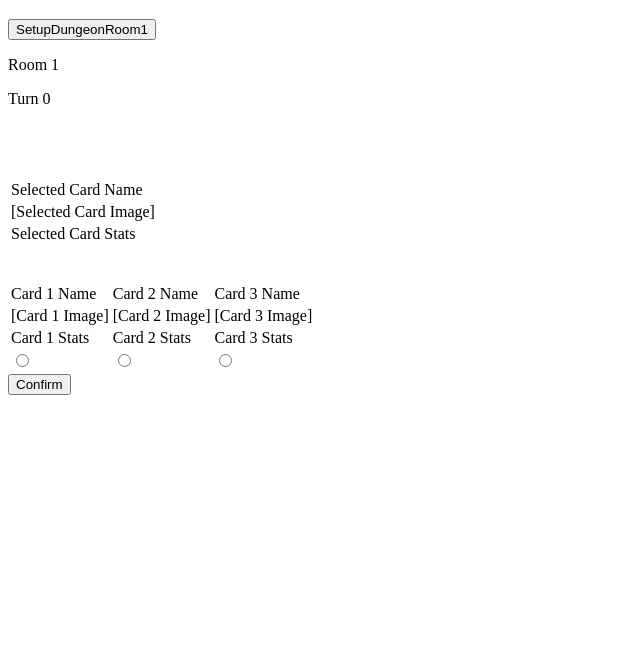
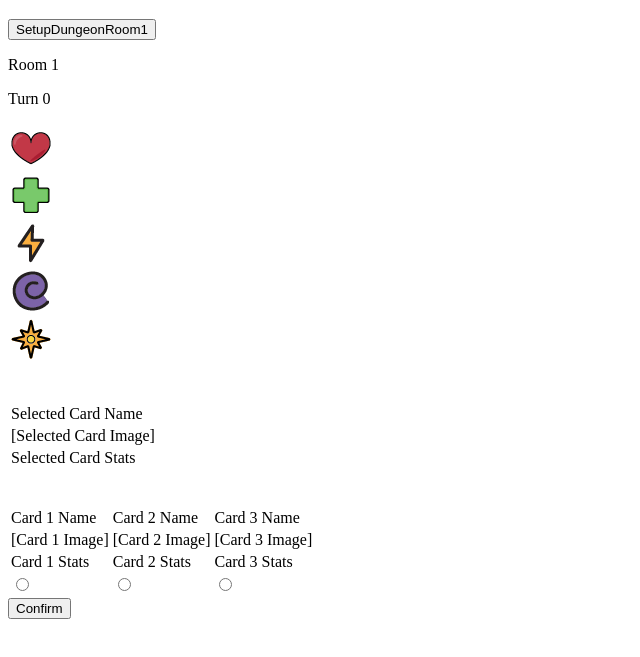
Before and after one commit to TheFoolUpright/DungeonShowdown, a website: page www/game.html in a window 1280 px wide. Shown: the part 61-718 px from the top of the page, without its empty margins (0-640 px from the left). Drawn offline with Linux system fonts and the light colour scheme; no server answers.

Commit message:
added pngs to stats

```diff
--- a/www/game.html
+++ b/www/game.html
@@ -10,11 +10,29 @@
     <h1>Dungeon Showdown</h1> <input type="button" value="SetupDungeonRoom1" name="SetupDungeonRoom1" onclick="SetupDungeon()">
     <p id="roomId">Room 1</p>
     <p id="showdownTurn">Turn 0</p>
-    <div id="maxHealth"></div>
-    <div id="currentHealth"></div>
-    <div id="energy"></div>
-    <div id="insight"></div>
-    <div id="damage"></div><br>
+
+    <table>
+        <tr id="maxHealthContainer">
+            <td><img src="../Assets/Art/UI/1x/Max Health.png" alt="Max Health Icon" width="40" height="40"></td>
+            <td><p id="maxHealth"></p></td>
+        </tr>
+        <tr id="currentHealthContainer">
+            <td><img src="../Assets/Art/UI/1x/CurrentHealth.png" alt="Current Health Icon" width="40" height="40"></td>
+            <td><p id="currentHealth"></p></td>
+        </tr>
+        <tr id="energyContainer">
+            <td><img src="../Assets/Art/UI/1x/Energy.png" alt="Energy Icon" width="40" height="40"></td>
+            <td><p id="energy"></p></td>
+        </tr>
+        <tr id="insightContainer">
+            <td><img src="../Assets/Art/UI/1x/Insight.png" alt="Insight Icon" width="40" height="40"></td>
+            <td><p id="insight"></p></td>
+        </tr>
+        <tr id="damageContainer">
+            <td><img src="../Assets/Art/UI/1x/Damage.png" alt="Damage Icon" width="40" height="40"></td>
+            <td><p id="damage"></p></td>
+        </tr>
+    </table>
     <br />
     <div id="opponentChoiceSection" style="display: none;">
         <p id="opponentChoice">Opponent Selected Card Name</p>
```
